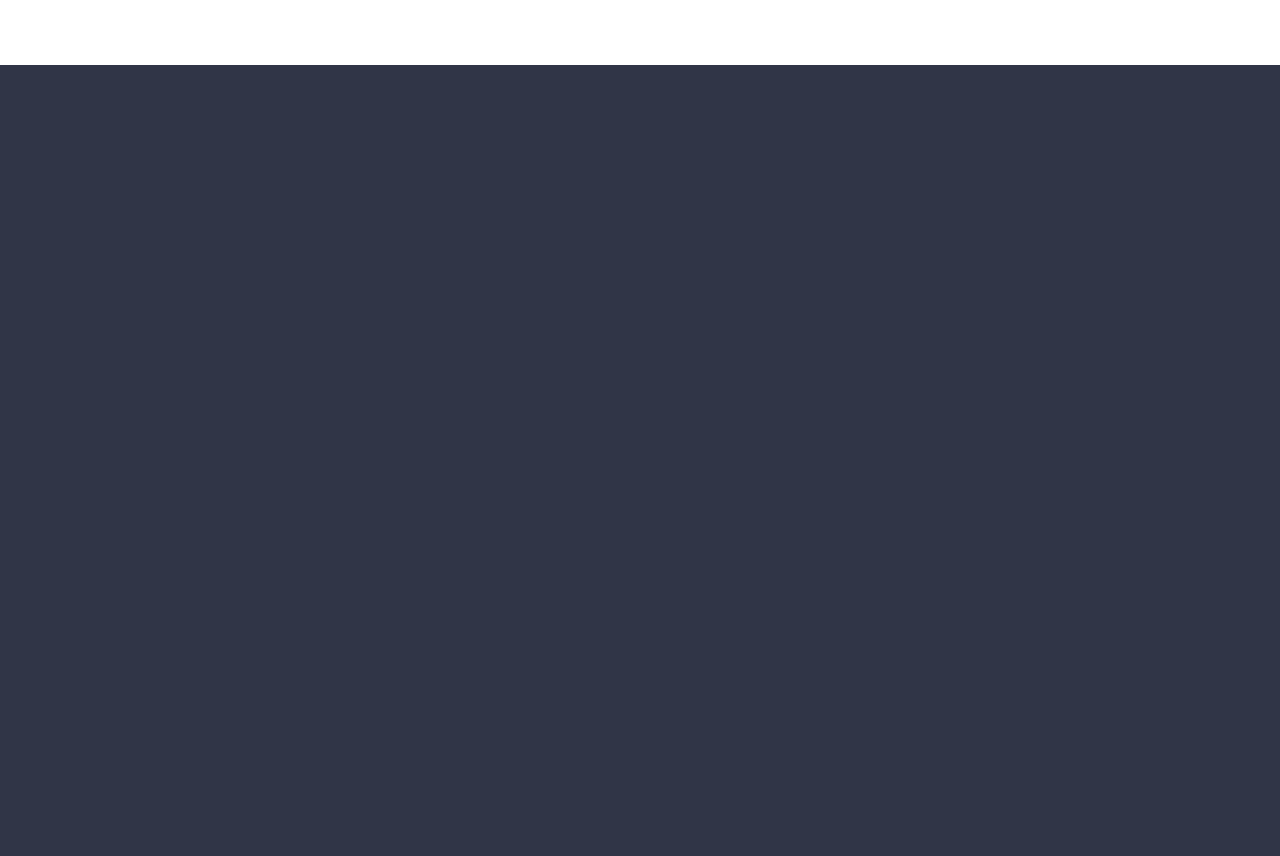
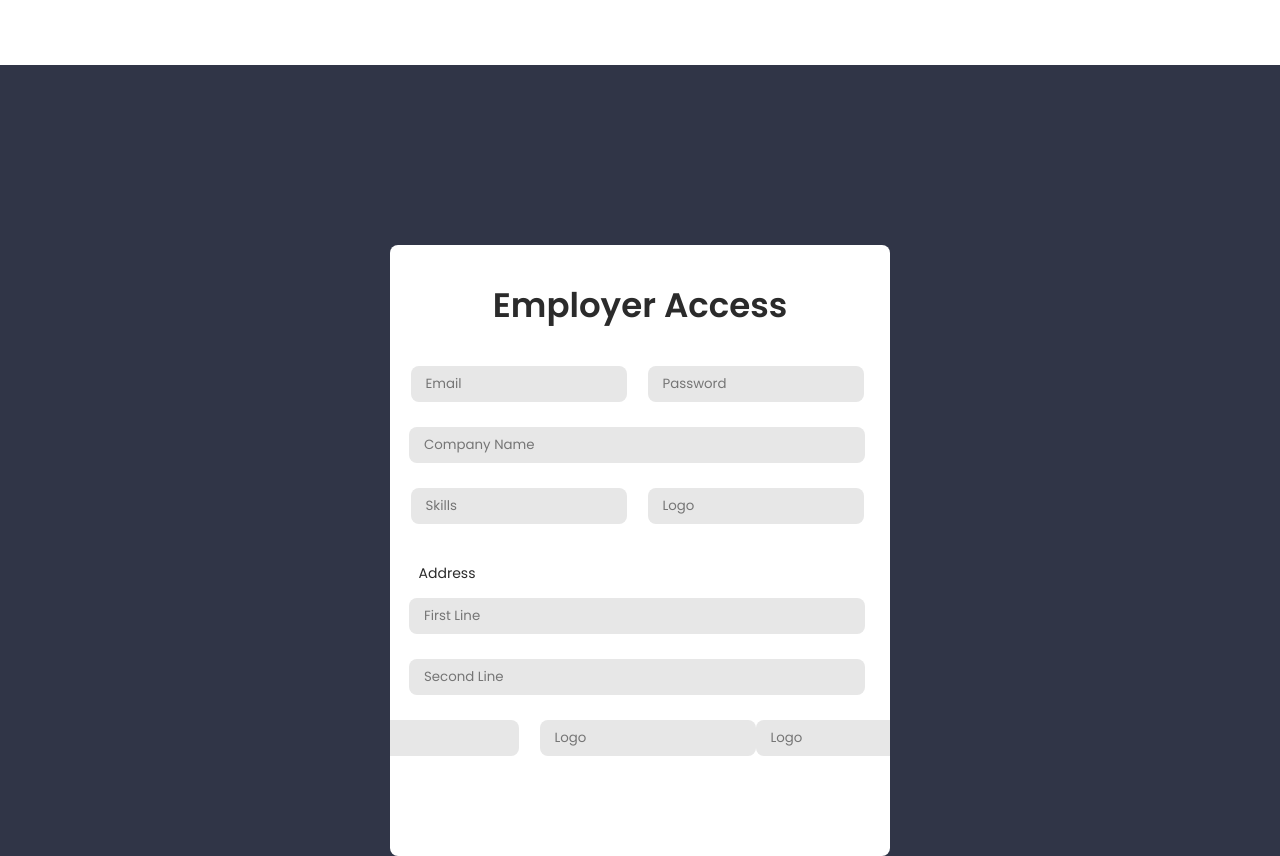
Before and after one commit to FiretechDS/Hustle-Employer, a Vue app in the folder packages/ui/: page /register in a window 1280 px wide. Before the commit this address had no page. Before the commit the page ends 800 px from the top, so only its background shows below. Built offline with nearby package versions, Linux system fonts and the light colour scheme.

Commit message:
ADD Register: Campos iniciales para la primera ventana

```diff
--- /dev/null
+++ b/packages/ui/src/components/employer/RegisterMain.vue
@@ -0,0 +1,134 @@
+<template>
+    <WhiteVerticalCard>
+        <template v-slot:header>Employer Access</template>
+        <template v-slot:body>
+            <div class="content-register">
+                <div class="more-items-register">
+                    <input v-model="registerInfo.email" class="two-inputs-register" placeholder="Email" id="email-register" type="text"/>
+                    <input v-model="registerInfo.password" class="two-inputs-register" placeholder="Password" id="password-register" type="password"/>
+                </div>
+                <input v-model="registerInfo.companyName" class="full-line-input-register" placeholder="Company Name" id="name-register" type="text"/>
+                <div class="more-items-register">
+                    <input v-model="registerInfo.email" class="two-inputs-register" placeholder="Skills" id="mail-login" type="text"/>
+                <input v-model="registerInfo.logo" class="two-inputs-register" placeholder="Logo" id="mail-login" type="text"/>
+                </div>
+                <p class="subtitle-register">Address</p>
+                <input v-model="registerInfo.firstLineAddress" class="full-line-input-register" placeholder="First Line" id="firs-line-address-register" type="text"/>
+                <input v-model="registerInfo.secondLineAddress" class="full-line-input-register" placeholder="Second Line" id="second-line-address-register" type="text"/>
+                <div class="more-items-register">
+                    <input v-model="registerInfo.logo" class="two-inputs-register" placeholder="Logo" id="mail-login" type="text"/>
+                    <input v-model="registerInfo.logo" class="two-inputs-register" placeholder="Logo" id="mail-login" type="text"/>
+                    <input v-model="registerInfo.logo" class="two-inputs-register" placeholder="Logo" id="mail-login" type="text"/>
+                </div>
+            </div>
+        </template>
+    </WhiteVerticalCard>
+</template>
+
+<script lang="ts">
+import { defineComponent, reactive } from 'vue';
+import WhiteVerticalCard from '../WhiteVerticalCard.vue'
+import Button from "../Button.vue"
+
+
+export default defineComponent({
+    setup() {
+
+      const registerInfo = reactive ({
+        companyName: "" as string,
+        email: "" as string,
+        password: "" as string,
+        skills: [],
+        logo: "" as string,
+        firstLineAddress: "" as string,
+        secondLineAddress: "" as string,
+        city: "" as string,
+        state: "" as string,
+        zip: 0 as number
+      })
+
+        return {registerInfo}
+    },
+    components: { WhiteVerticalCard, Button },
+    name: 'RegisterMain'
+})
+</script>
+
+<style lang="scss" scoped>
+.content-register{
+  display: flex;
+  flex-direction: column;
+  align-items: center;
+//  justify-content: space-around;
+  width: 43rem;
+  height: 48rem;
+  margin-right: 2rem;
+ margin-left: 2.2rem;
+}
+.more-items-register{
+    display: flex;
+    justify-content: space-around;
+    list-style-type: none;
+
+    :first-child {
+        justify-self: flex-start;
+        flex: 1;
+        margin-right: 2.1rem;
+    }
+    .small-columns{
+        flex: 0.5;
+
+     }
+}
+.two-inputs-register{
+  font-family: 'Poppins';
+  margin-bottom: 2.5rem;
+  display: inline-block;
+  border-radius: 8px;
+  border-color: transparent;
+  padding: 6px;
+  //margin-bottom: 0.5rem;
+  width: 25%;
+  color:$font-gray;
+  background: $lighter-gray;
+  width: 20rem;
+//  text-align: center;
+  text-indent: 0.7rem;
+}
+.input-register{
+  font-family: 'Poppins';
+  margin-bottom: 2.5rem;
+  display: inline-block;
+  border-radius: 8px;
+  border-color: transparent;
+  padding: 6px;
+  //margin-bottom: 0.5rem;
+  width: 25%;
+  color:$font-gray;
+  background: $lighter-gray;
+  width: 22rem;
+//  text-align: center;
+  text-indent: 0.7rem;
+}
+.full-line-input-register{
+  font-family: 'Poppins';
+  margin-bottom: 2.5rem;
+  display: inline-block;
+  border-radius: 8px;
+  border-color: transparent;
+  padding: 6px;
+  //margin-bottom: 0.5rem;
+  width: 25%;
+  color:$font-gray;
+  background: $lighter-gray;
+  width: 44rem;
+//  text-align: center;
+  text-indent: 0.7rem;
+}
+.subtitle-register{
+    font-size: $normal-font;
+    display:flex;
+    justify-self: flex-start;
+    margin-right: 38rem;
+}
+</style>
--- a/packages/ui/src/router/index.ts
+++ b/packages/ui/src/router/index.ts
@@ -1,5 +1,6 @@
 import JobOfferPage from "@/views/JobOfferPage.vue"
 import LoginPage from "@/views/LoginPage.vue"
+import RegisterPage from "@/views/RegisterPage.vue"
 import {createRouter,createWebHistory}  from "vue-router";
 //we can implement lazyloading hereee lets gooo
 const routes = [
@@ -13,6 +14,11 @@ const routes = [
     name: "Login ",
     component: LoginPage
   },
+  {
+    path: "/register",
+    name: "Register ",
+    component: RegisterPage
+  },
 
 ];
 const router = createRouter({
--- /dev/null
+++ b/packages/ui/src/views/RegisterPage.vue
@@ -0,0 +1,18 @@
+<template>
+  <RegisterMain tittle="Hustle Employer"/>
+</template>
+
+<script lang="ts">
+import { defineComponent} from "vue"
+import RegisterMain from '../components/employer/RegisterMain.vue'
+
+export default defineComponent({
+  name: 'RegisterMainPage',
+  components: { RegisterMain  },
+
+});
+</script>
+
+<style lang="scss" scoped>
+
+</style>
```
